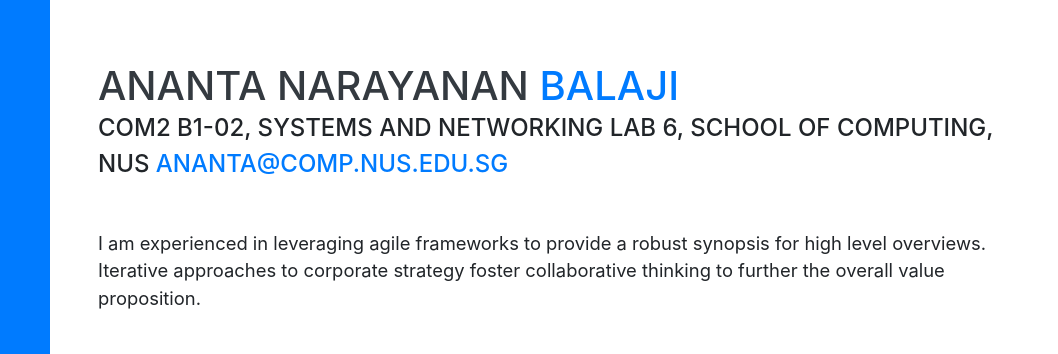
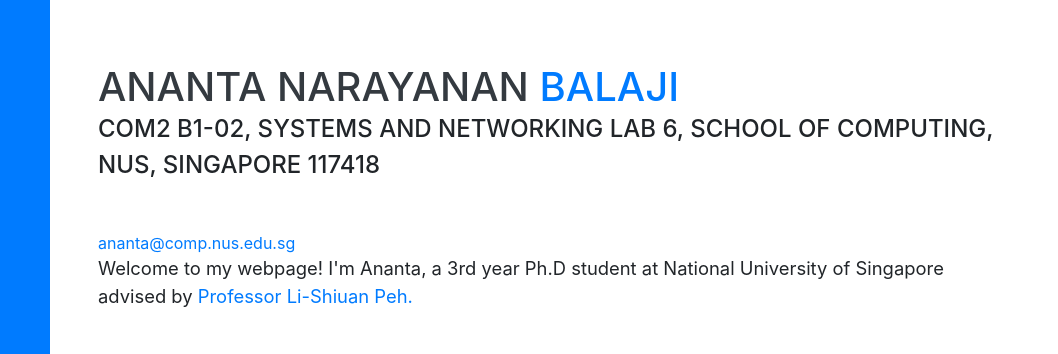
Before and after one commit to AnantaBalaji/anantabalaji.github.io, a website with bundled scripts: page index.html in a window 1280 px wide. Shown: the part 161-515 px from the top of the page, 222-1280 px from the left. Built offline with nearby package versions, Linux system fonts and the light colour scheme; files whose address does not match are found by name; a web font is replaced by a local one.

Commit message:
Update index.html

```diff
--- a/index.html
+++ b/index.html
@@ -66,10 +66,11 @@
         <h1 class="mb-0">Ananta Narayanan
           <span class="text-primary">Balaji</span>
         </h1>
-        <div class="subheading mb-5">COM2 B1-02, Systems and Networking Lab 6, School of Computing, NUS
-          <a href="mailto:name@email.com">ananta@comp.nus.edu.sg</a>
+        <div class="subheading mb-5">COM2 B1-02, Systems and Networking Lab 6, School of Computing, NUS, Singapore 117418 </div>
+        <div>
+          <a href="mailto:ananta@comp.nus.edu.sg">ananta@comp.nus.edu.sg</a>
         </div>
-        <p class="lead mb-5">I am experienced in leveraging agile frameworks to provide a robust synopsis for high level overviews. Iterative approaches to corporate strategy foster collaborative thinking to further the overall value proposition.</p>
+        <p class="lead mb-5">Welcome to my webpage! I'm Ananta, a 3rd year Ph.D student at National University of Singapore advised by <a href="https://www.comp.nus.edu.sg/~peh/">Professor Li-Shiuan Peh.</a></p>
         <div class="social-icons">
           <a href="#">
             <i class="fab fa-linkedin-in"></i>
```
